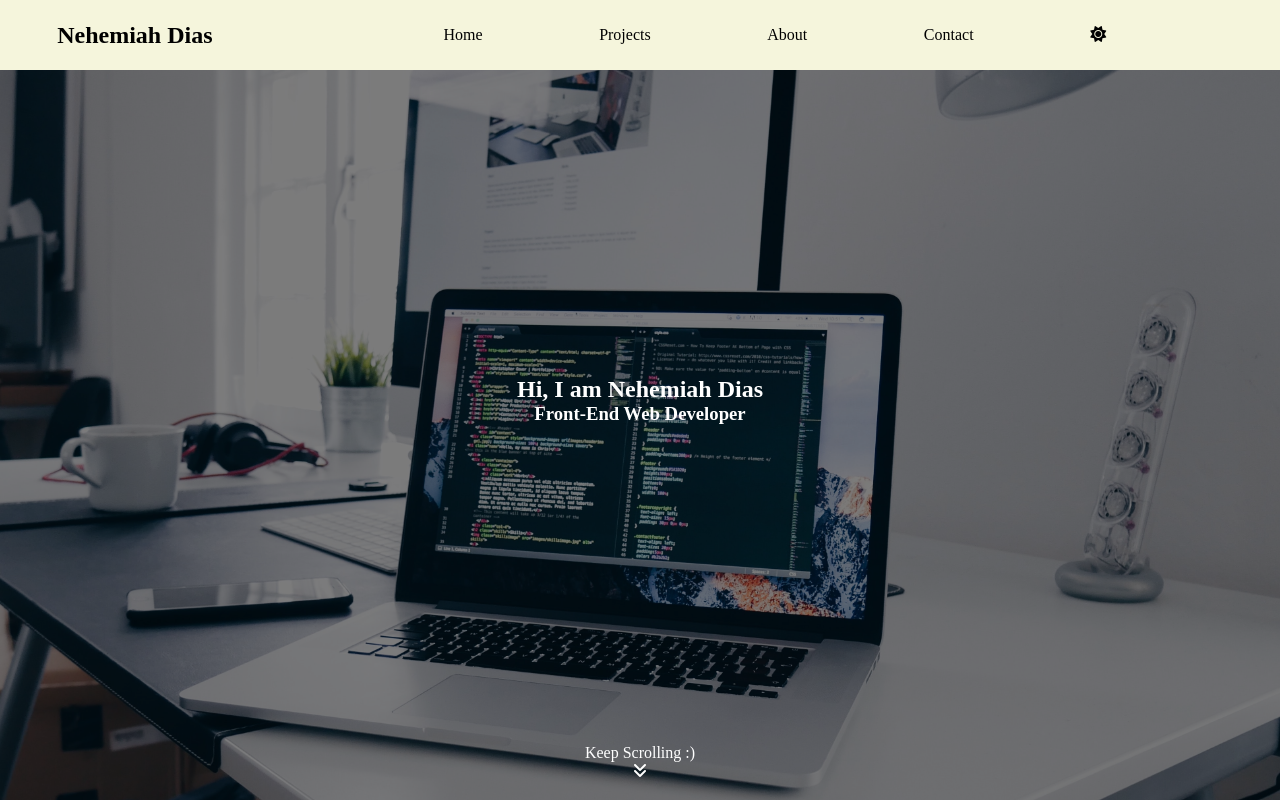
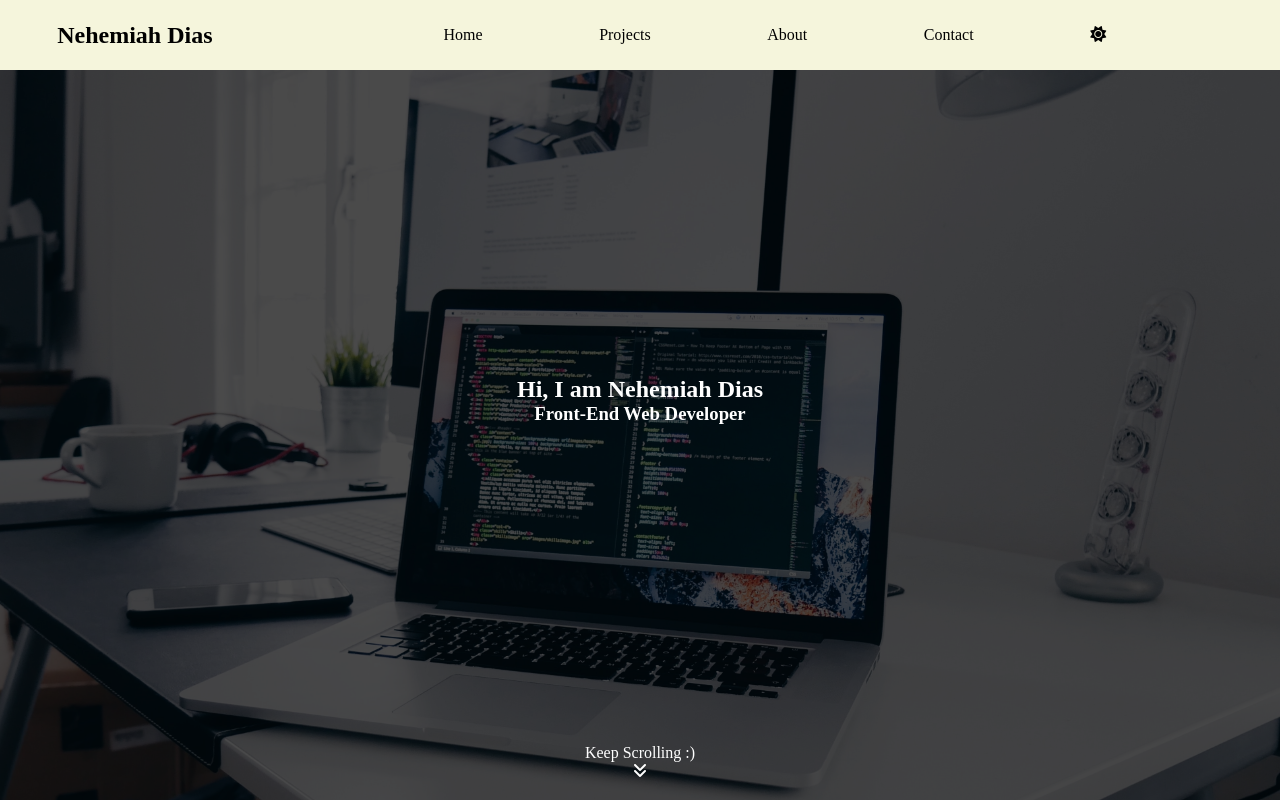
Before and after one commit to NehemiahDias/portfolio-site, a React (Create React App) app: page / in a window 1280 px wide. Shown: the top 802 px of the page. Built offline with nearby package versions, Linux system fonts and the light colour scheme.

Commit message:
darken background image

```diff
--- a/src/components/homeComponents/HomeComponent.css
+++ b/src/components/homeComponents/HomeComponent.css
@@ -11,7 +11,7 @@
     bottom: 20px;
 }
 .welcome-bg {
-    background-color: rgba(0, 0, 0, 0.5);
+    background-color: rgba(0, 0, 0, 0.7);
     height: 100%;
     display: flex;
     justify-content: center;
```
